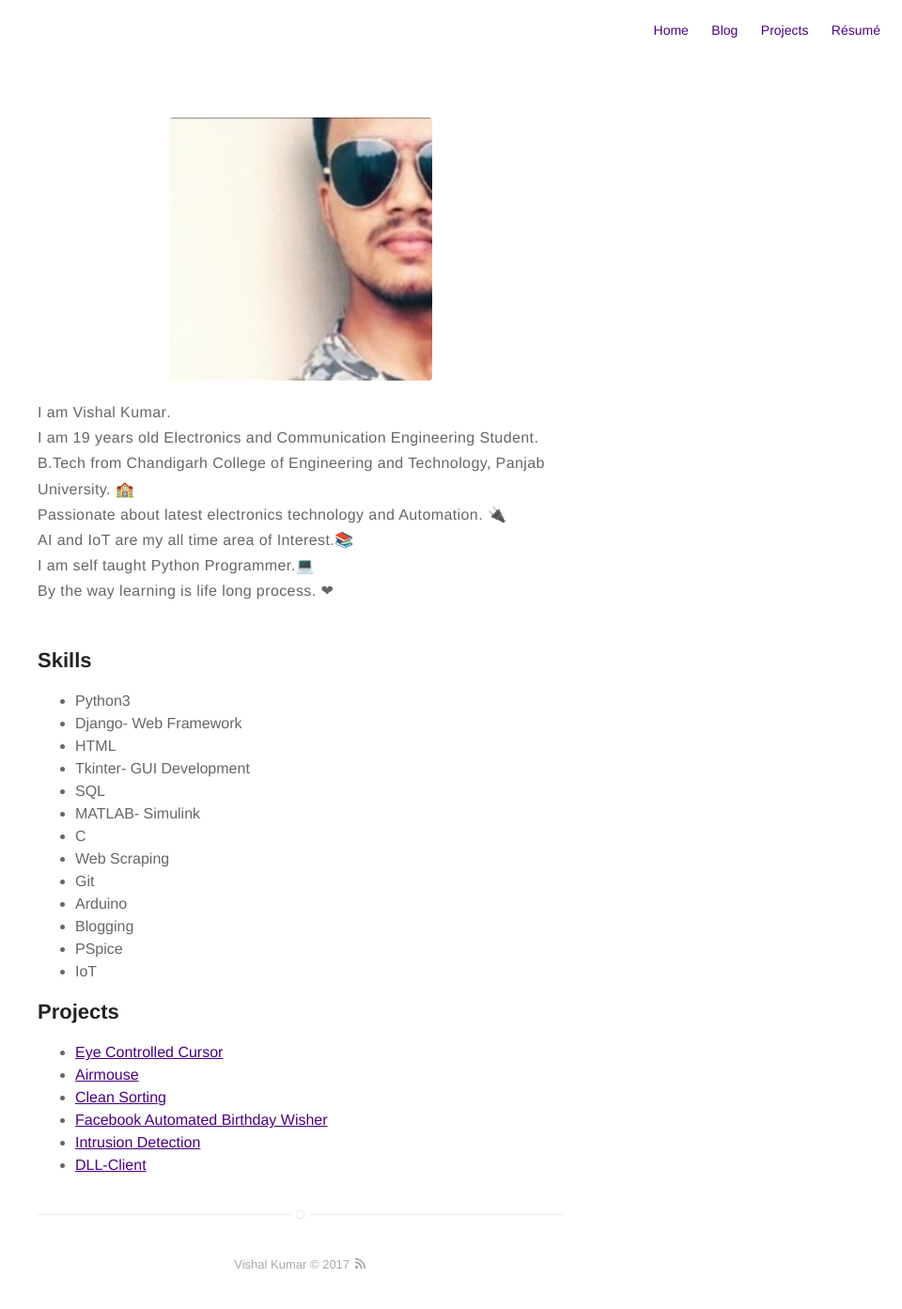
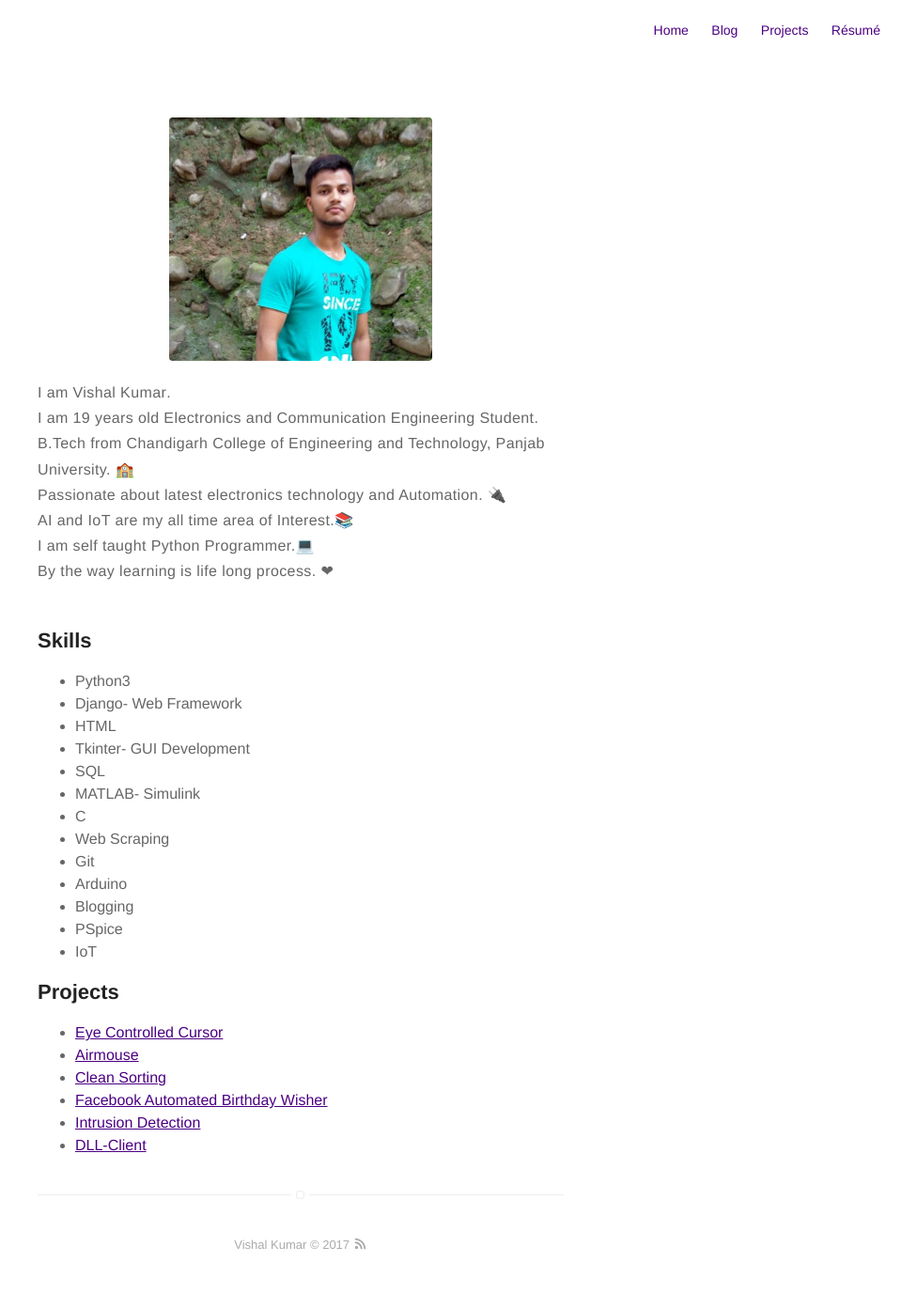
Before and after one commit to the-vishal/the-vishal.github.io, a Jekyll site: the page built from about.md, in a window 1280 px wide. Shown: the whole page at 94% size, without its empty margins (320-1280 px from the left). Built offline with Jekyll 4.4.1, drawn with Linux system fonts in a browser that asks for light colours; after the commit the page ends 1372 px from its top, so only the background shows below that.

Commit message:
Update about.md

```diff
--- a/about.md
+++ b/about.md
@@ -2,7 +2,7 @@
 title: About
 layout: page
 ---
-![Profile Image]({{ site.url }}/{{ site.picture }})
+![Profile Image](https://github.com/the-vishal/the-vishal.github.io/blob/master/ghio.JPG)
 
 <p>
 	I am <b>Vishal Kumar</b>.<br/>
```
